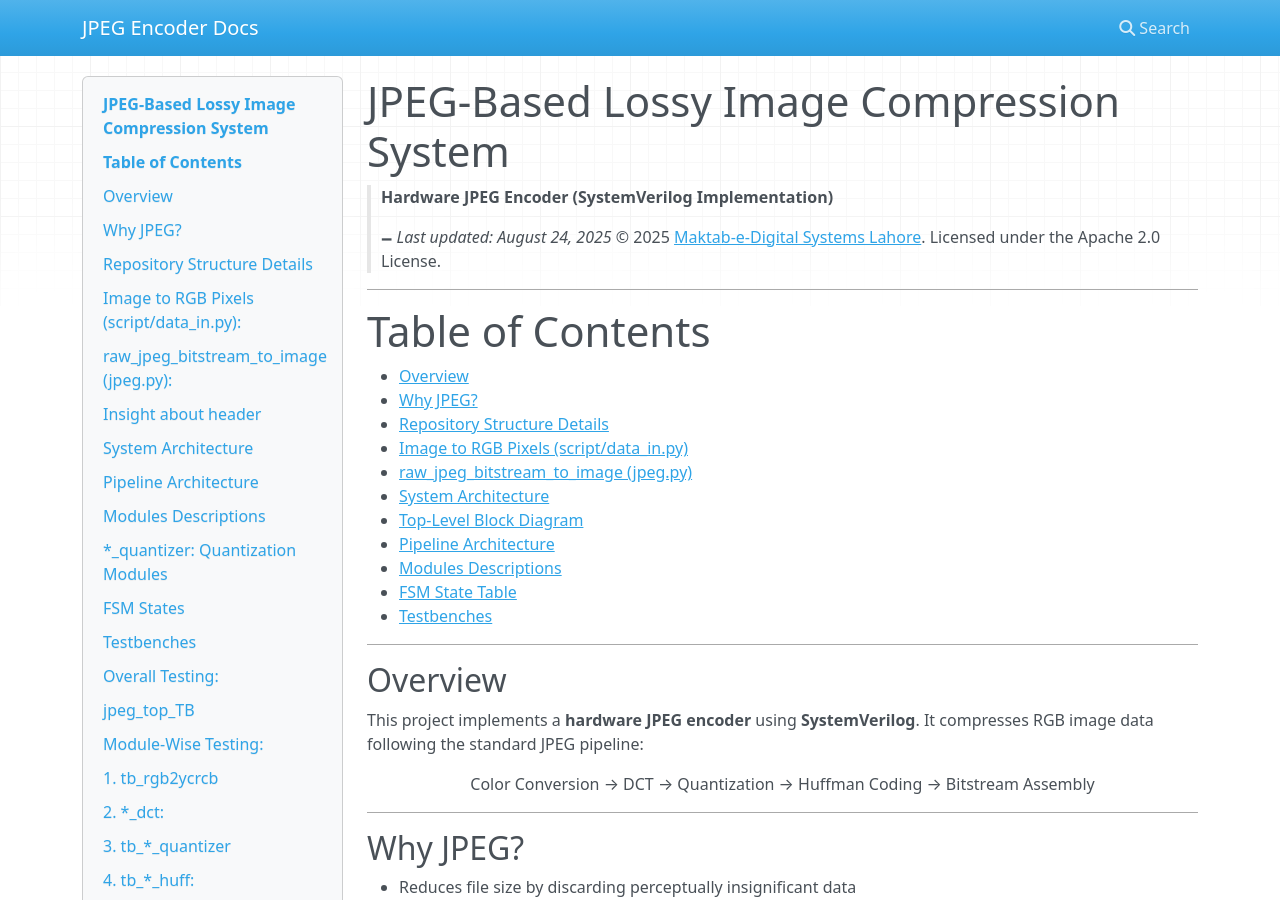
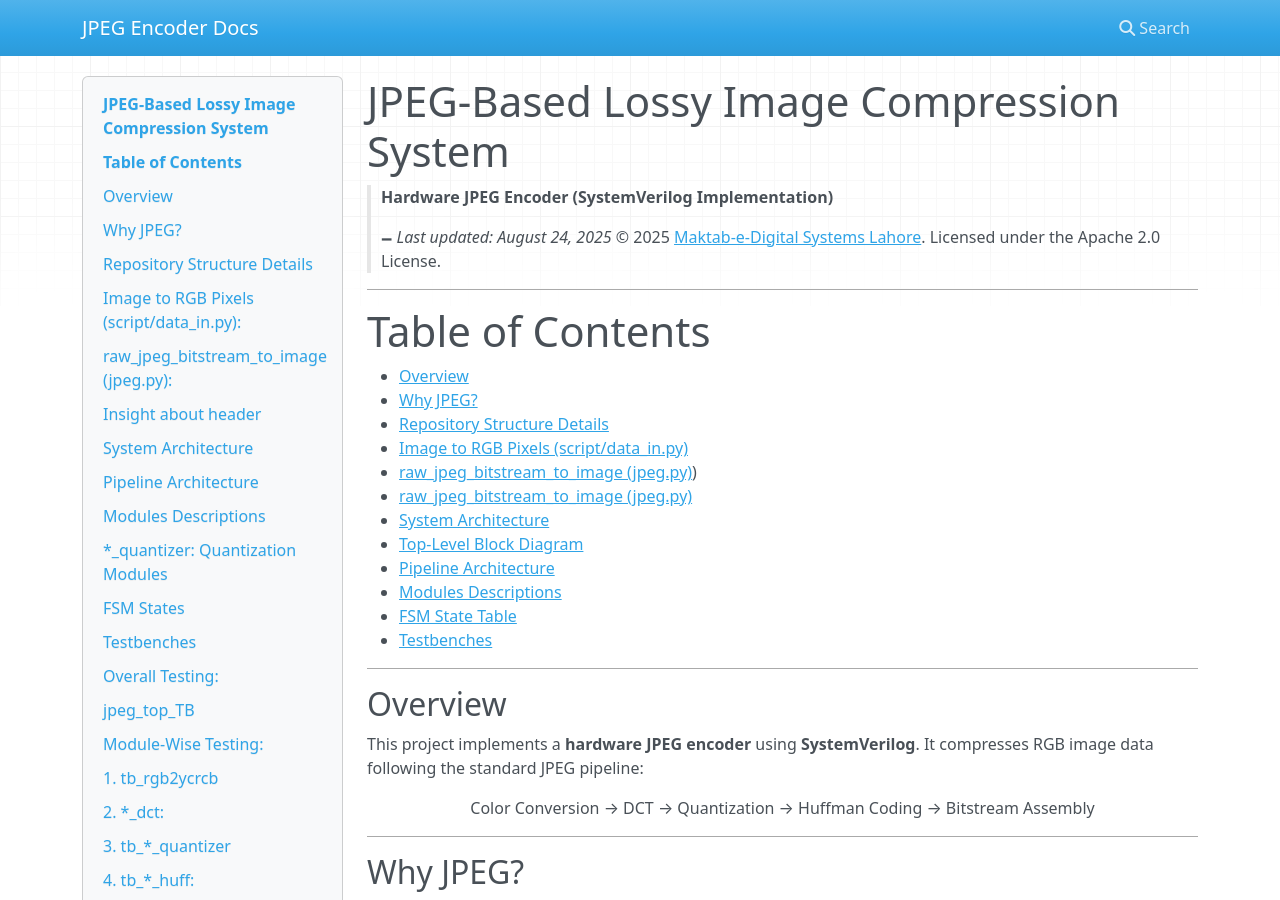
Before and after one commit to rmknae/JPEG--ENCODER, an MkDocs documentation site: the page built from docs/index.md, in a window 1280 px wide and 900 px high. Built offline with MkDocs 1.6.1, drawn with Linux system fonts in a browser that asks for light colours; nearby versions of some CDN libraries.

Commit message:
Update index.md

```diff
--- a/docs/index.md
+++ b/docs/index.md
@@ -12,6 +12,7 @@
 - [Why JPEG?](#why-jpeg)
 - [Repository Structure Details](#repository-structure-details)
 - [Image to RGB Pixels (script/data_in.py)](#image-to-rgb-pixels-scriptdatainpy)
+- [raw_jpeg_bitstream_to_image (jpeg.py)](#raw_jpeg_bitstream_to_image-jpegpy))
 - [raw_jpeg_bitstream_to_image (jpeg.py)](#raw_jpeg_bitstream_to_image-jpegpy)
 - [System Architecture](#system-architecture)
   - [Top-Level Block Diagram](#top-level-block-diagram)
```
